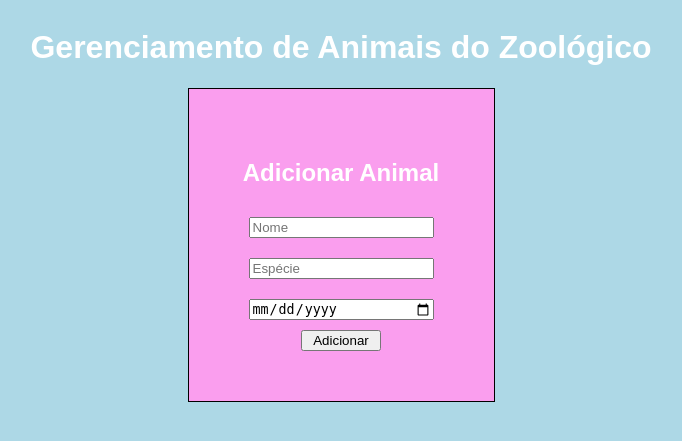
After one commit to Paulinho598/PW_III, a PHP site: page / in a window 1280 px wide. The commit adds this page. Shown: the top 441 px of the page, without its empty margins (299-981 px from the left). Run offline with PHP 8.4, Linux system fonts and the light colour scheme.

Commit message:
Arquivos foram adicionados na pasta de exercícios da aula 3

```diff
--- /dev/null
+++ b/ExercícioAula3/index.php
@@ -0,0 +1,21 @@
+<!DOCTYPE html>
+<html lang="pt-BR">
+<head>
+    <meta charset="UTF-8">
+    <title>Gerenciamento de Animais</title>
+    <link rel="stylesheet" href="style.css">
+</head>
+    <body>
+        <div id="contêiner">
+            <h1>Gerenciamento de Animais do Zoológico</h1>
+
+            <form method="POST" action="file.php">
+                <h2>Adicionar Animal</h2>
+                <input type="text" name="nome" placeholder="Nome" required>
+                <input type="text" name="especie" placeholder="Espécie" required>
+                <input type="date" name="dataNascimento" placeholder="Data de Nascimento">
+                <button type="submit">Adicionar</button>
+            </form>
+        </div>
+    </body>
+</html>
--- /dev/null
+++ b/ExercícioAula3/style.css
@@ -0,0 +1,30 @@
+body{
+    color: white;
+    background-color: lightblue;
+    font-family: Arial, Helvetica, sans-serif;
+}
+
+#contêiner{
+    display: flex;
+    text-align: center;
+    align-items: center;
+    flex-direction: column;
+    justify-content: center;
+}
+
+form{
+    display: flex;
+    padding: 50px;
+    flex-direction: column;
+    border: 1px solid black;
+    background-color: rgb(250, 158, 238);
+}
+
+form input, form button{
+    margin: 10px;
+}
+
+form button{
+    width: 80px;
+    margin: auto;
+}
```
Also changed, not shown: ExercícioAula3/banco.sql (added, +11 -0 lines), ExercícioAula3/file.php (+67 -12 lines), ExercícioAula3/lista.php (added, +40 -0 lines).
